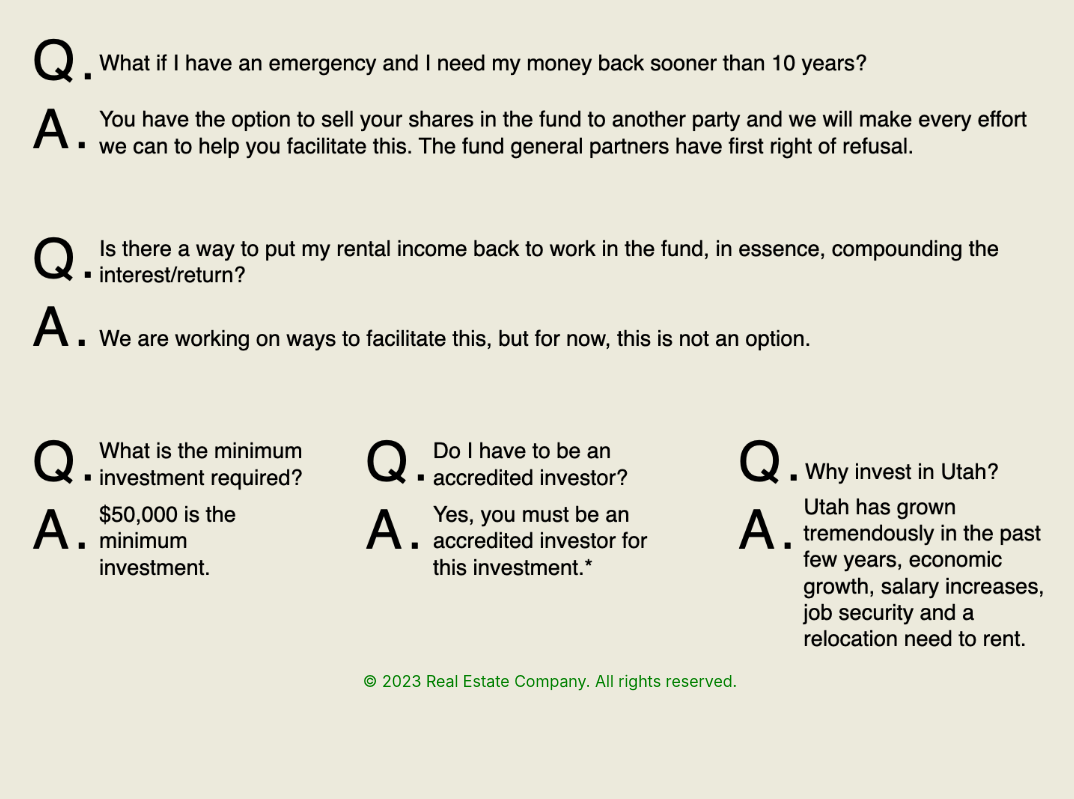
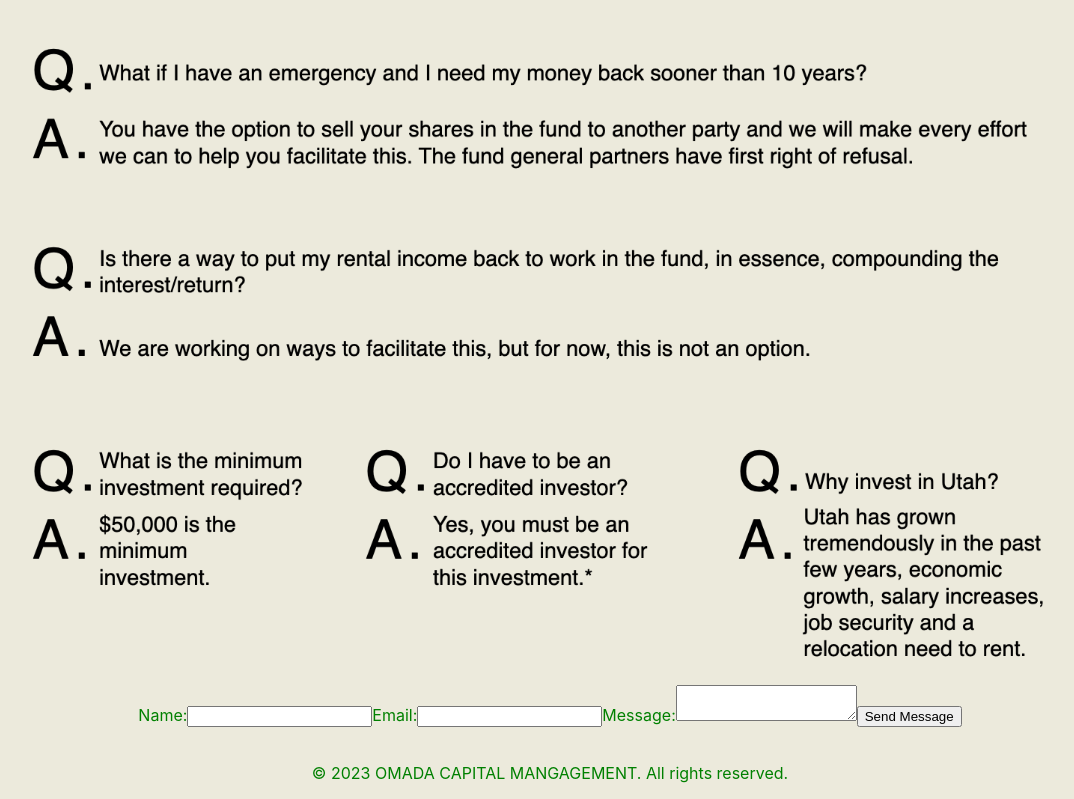
Before and after one commit to evrouge/omada-landing-page, a React (Create React App) app: page / in a window 1280 px wide. Shown: the part 6097-6896 px from the top of the page, without its empty margins (90-1164 px from the left). Before the commit the page ends 6804 px from the top, so only its background shows below. Built offline with nearby package versions, Linux system fonts and the light colour scheme.

Commit message:
styling and form added

```diff
--- a/src/Footer.js
+++ b/src/Footer.js
@@ -1,10 +1,18 @@
-import React from 'react';
+
 import './styles.css'
 
 const Footer = () => {
+
   return (
-    <footer>
-      <p>&copy; {new Date().getFullYear()} Real Estate Company. All rights reserved.</p>
+    <footer><br/>
+      <form>
+        Name:<input></input>
+        Email:<input></input>
+        Message:<textarea></textarea>
+        <input type="submit" value="Send Message"></input>
+      </form>
+<br/>
+      <p>&copy; {new Date().getFullYear()} OMADA CAPITAL MANGAGEMENT. All rights reserved.</p>
     </footer>
   );
 };
--- a/src/HeroSection.js
+++ b/src/HeroSection.js
@@ -93,6 +93,7 @@ const HeroSection = () => {
       </div>
       </div>
       <br/>
+      <hr/>
       <h2>Q & A</h2>
       <img src={image5} className="qanda"></img>
       </div>
```
